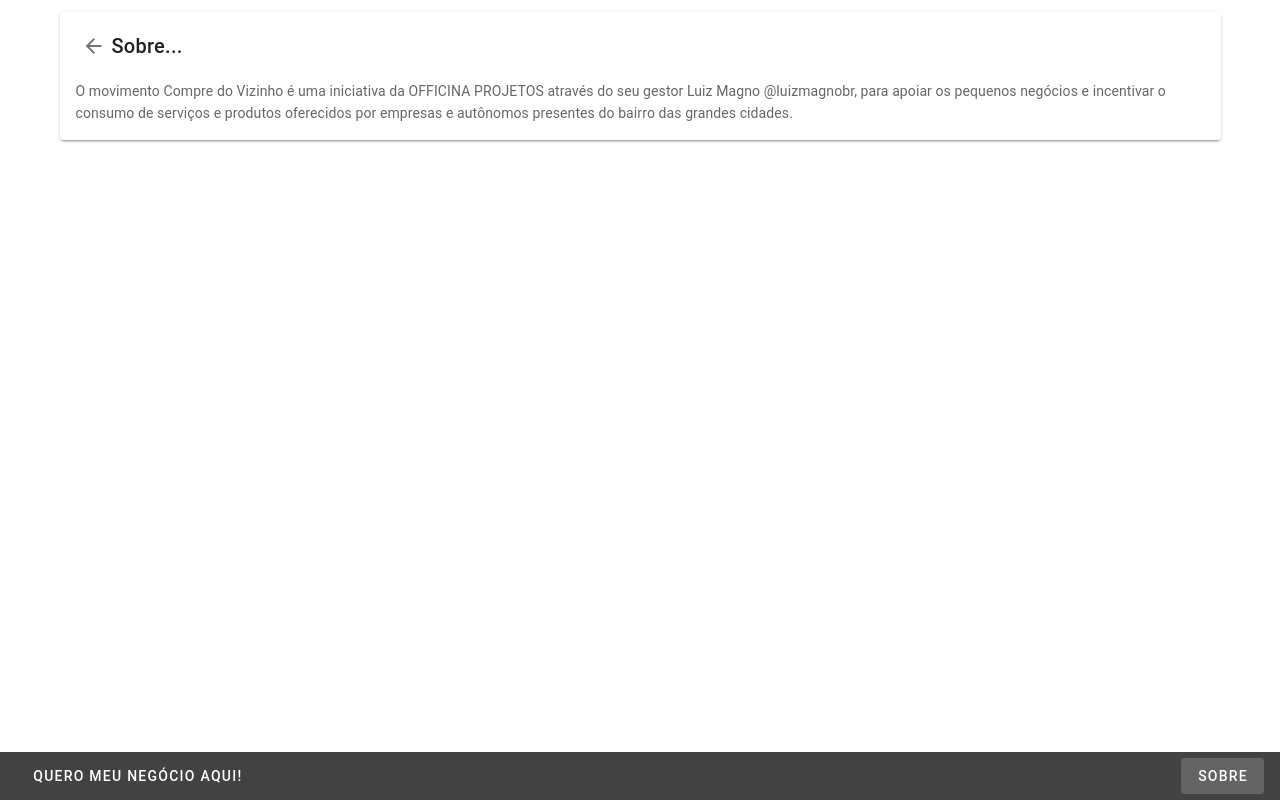
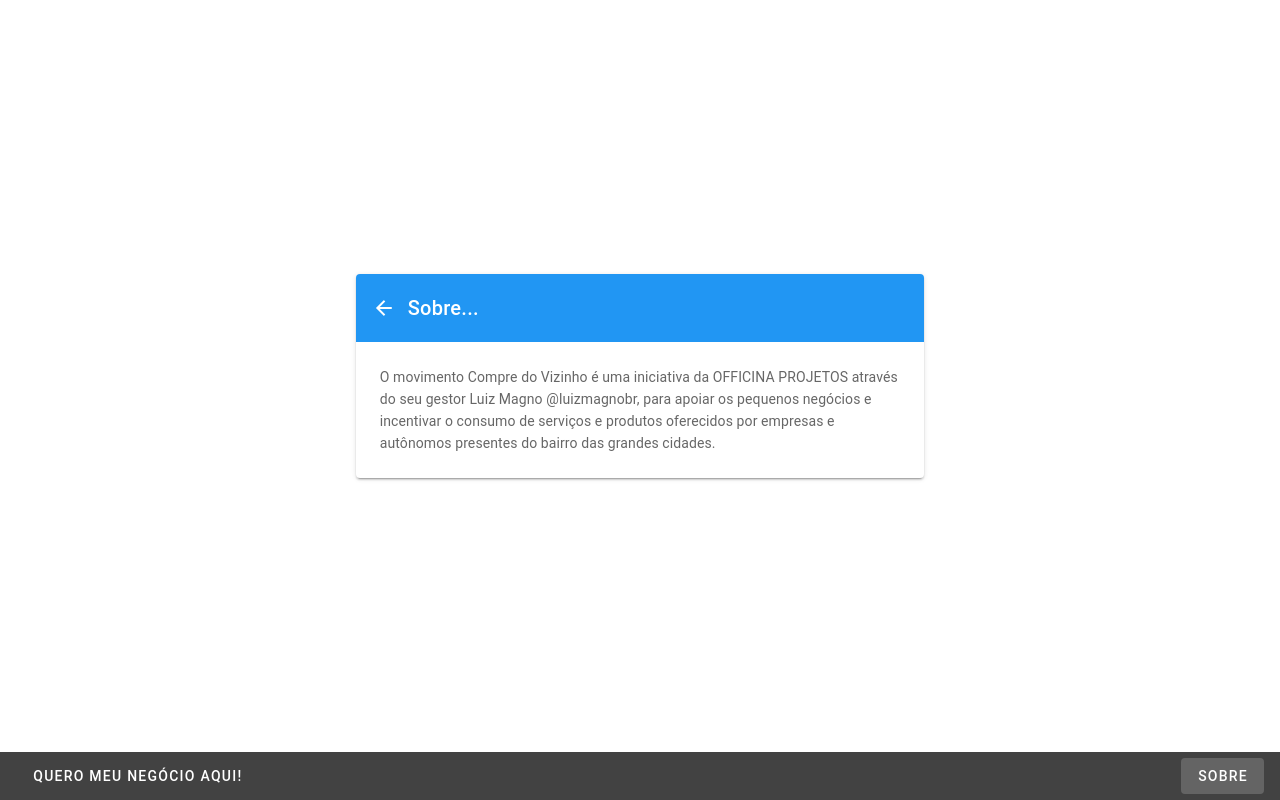
Before and after one commit to douglasvbarone/compredovizinho, a Vue app: page /sobre in a window 1280 px wide. Built offline with nearby package versions, Linux system fonts and the light colour scheme; a small style sheet from the web is missing.

Commit message:
Fixed WhatsappBtn label

```diff
--- a/src/components/LoadingPanel.vue
+++ b/src/components/LoadingPanel.vue
@@ -1,6 +1,11 @@
 <template>
-  <v-expansion-panels :popout="$vuetify.breakpoint.mdAndUp" readonly>
-    <v-expansion-panel v-for="i in 5" :key="i">
+  <v-expansion-panels :popout="$vuetify.breakpoint.mdAndUp" readonly disabled>
+    <v-expansion-panel>
+      <v-expansion-panel-header>
+        Carregando...
+      </v-expansion-panel-header>
+    </v-expansion-panel>
+    <v-expansion-panel v-for="i in 4" :key="i">
       <v-expansion-panel-header>
         <v-skeleton-loader type="list-item-two-line" />
       </v-expansion-panel-header>
--- a/src/components/WhatsAppBtn.vue
+++ b/src/components/WhatsAppBtn.vue
@@ -34,7 +34,12 @@
   computed: {
     formattedWhatsApp() {
       const cleaned = ('' + this.whatsapp).replace(/\D/g, '')
-      const match = cleaned.match(/^(\d{2})(\d{5})(\d{4})$/)
+
+      const match = cleaned.match(
+        cleaned.length === 11
+          ? /^(\d{2})(\d{5})(\d{4})$/
+          : /^(\d{2})(\d{4})(\d{4})$/
+      )
       if (match) {
         return '(' + match[1] + ') ' + match[2] + '-' + match[3]
       }
--- a/src/views/About.vue
+++ b/src/views/About.vue
@@ -1,13 +1,13 @@
 <template>
-  <v-container class="about">
-    <v-row>
-      <v-col>
-        <v-card>
-          <v-card-title>
-            <v-btn icon to="/" left><v-icon>mdi-arrow-left</v-icon></v-btn>
+  <v-container class="about fill-height">
+    <v-row align="center">
+      <v-col :cols="12" :sm="8" :offset-sm="2" :md="6" :offset-md="3">
+        <v-card raised>
+          <v-card-title class="primary white--text" >
+            <v-btn icon to="/" left><v-icon left color="white">mdi-arrow-left</v-icon></v-btn>
             Sobre...
           </v-card-title>
-          <v-card-text>
+          <v-card-text class="pa-6">
             O movimento Compre do Vizinho é uma iniciativa da OFFICINA PROJETOS
             através do seu gestor Luiz Magno @luizmagnobr, para apoiar os
             pequenos negócios e incentivar o consumo de serviços e produtos
```
